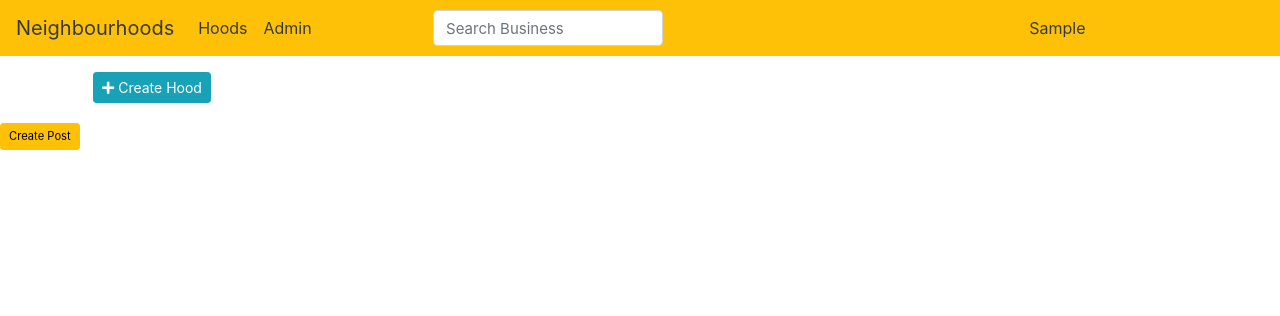
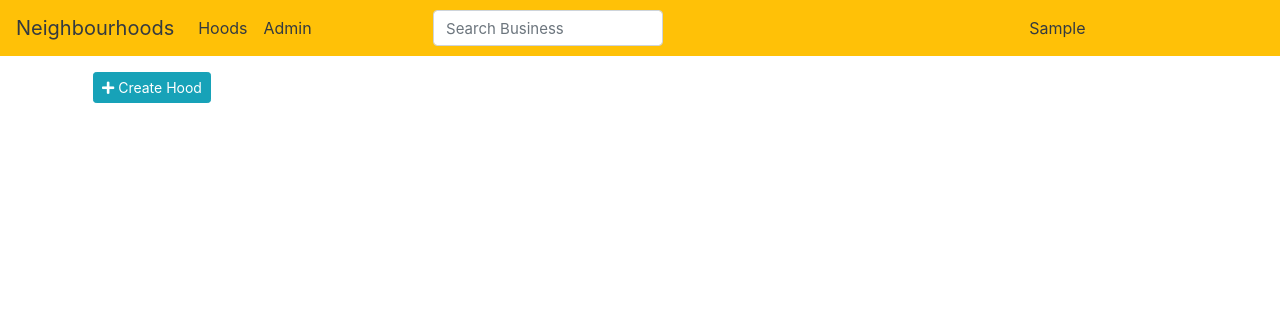
Before and after one commit to monginadiana/Neighbourhood, a Django app: page /hood/ in a window 1280 px wide. Shown: the top 316 px of the page. Run offline with Django 3.2, Linux system fonts and the light colour scheme; the visitor is signed in with stand-in values (Sample User, id 1); data that the repository does not hold is empty; some libraries are stand-ins or nearby versions; some web fonts are replaced.

Commit message:
addition of the hood.html

```diff
--- a/app/templates/hood.html
+++ b/app/templates/hood.html
@@ -6,7 +6,6 @@
     border-radius: 5px;
     padding: 5px 5px;
 
-    background-color:red;
     color: white;
     align-items: center;
 }
@@ -23,7 +22,7 @@
           {%for neighbor in hood%}
             <div class="col-md-12 col-md-6 col-lg-6 p-3" id="main" style="gap: 15px;">
                 <div class="card mb-4" id="">
-                  <img src="{{neighbor.image.url}}" class="card-img-top " alt=" " height="auto" width="100"/>
+                  <img src="{{neighbor.image.url}}" class="card-img-top " alt=" " height="300px" width="80px"/>
 
                     <div class="card-body ">
                         <p class="fade-item mb-2" style="font-size: 12px font-weight: bold ;">{{neighbor.neighbourHood_name|title}}</p>
@@ -47,7 +46,7 @@
                             {% elif not request.user.profile.neighborhood %}
                             <a
                               href="{% url  'join_hood' neighbor.id %}"
-                              class="btn join black font-weight-bold btn-sm let"
+                              class="btn btn-sm btn-info  font-weight-bold btn-sm let"
                               >Join Hood</a>
                             {% endif %}
                           </div>
@@ -62,9 +61,5 @@
           </div>
 
         </div>
-        <a
-          href="{%url 'create_post'  %}" style="color: black; font-size: 0.7em"
-        class="btn btn-warning btn-sm">
-          Create Post
-        </a>
-        {% endblock %}
+
+{% endblock %}
```
